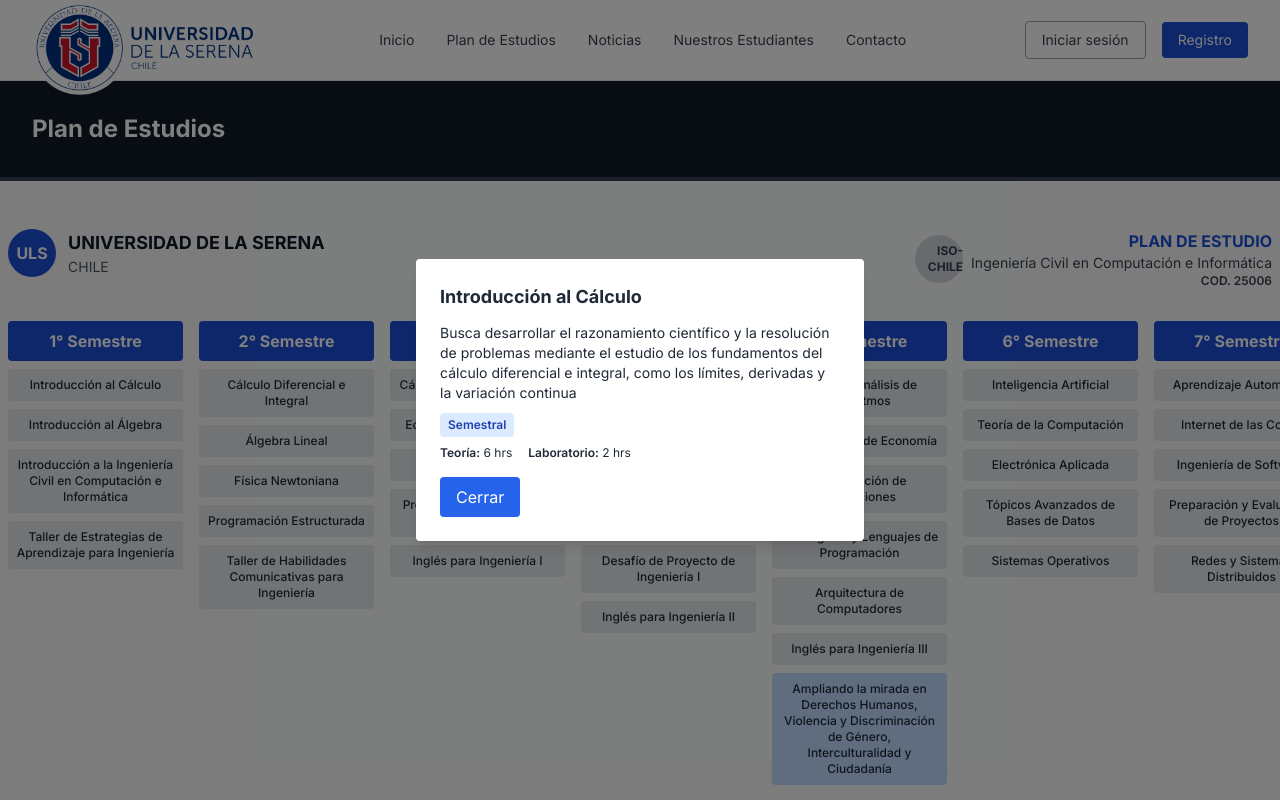
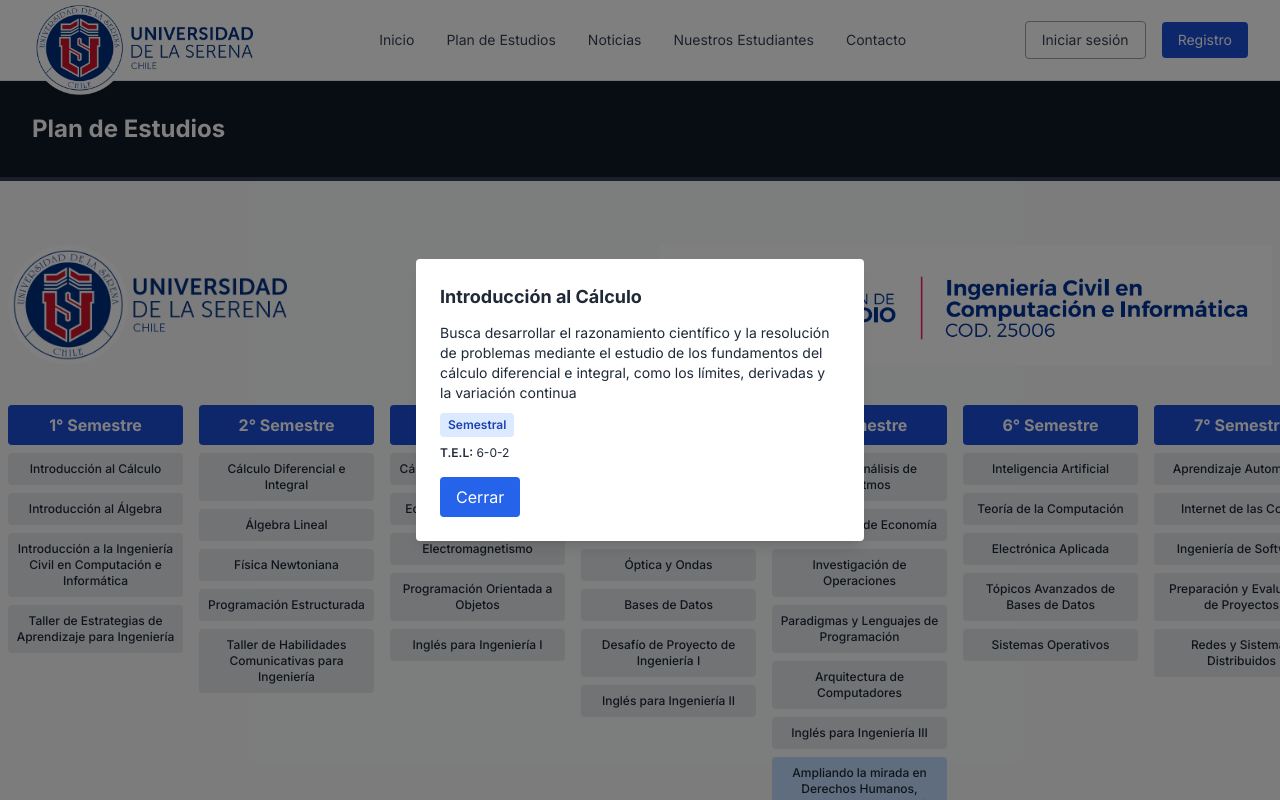
Before and after one commit to Brax05/Propuesta-de-pagina-web-Carrera-de-ingeniera-de-computacion, a React (Vite) app: page /plan-estudios in a window 1280 px wide. Both pictures are taken after a click on the element "Introducción al Cálculo". Shown: the top 800 px of the page. Built offline with nearby package versions, Linux system fonts and the light colour scheme.

Commit message:
Imagenes agregadas en footer y malla curricular interactiva

```diff
--- a/src/pages/PlanEstudios.tsx
+++ b/src/pages/PlanEstudios.tsx
@@ -16,24 +16,231 @@
     { numero: 10, curso: [ 'Taller de Desarrollo III', 'Electivo de Formación Profesional III', 'Electivo de Formación Profesional IV' ] }
   ];
 
-  const cursoInfo: { [k: string]: { descripcion: string, tipo: string, teoria: number, laboratorio: number } } = {
+  const cursoInfo: { [k: string]: { descripcion: string, tipo: string, tel: string } } = {
   'Introducción al Cálculo': {
     descripcion: 'Busca desarrollar el razonamiento científico y la resolución de problemas mediante el estudio de los fundamentos del cálculo diferencial e integral, como los límites, derivadas y la variación continua',
     tipo: 'Semestral',
-    teoria: 6,
-    laboratorio: 2
+    tel: '6-0-2'
   },
   'Introducción al Álgebra': {
-    descripcion: 'Abarca la lógica proposicional, las estructuras algebraicas fundamentales como grupos y anillos, el estudio de los conjuntos numéricos (\(N,Z,Q,R,C\)), funciones (exponenciales, logarítmicas, trigonométricas) y el álgebra lineal',
+    descripcion: 'Abarca la lógica proposicional, las estructuras algebraicas fundamentales como grupos y anillos, el estudio de los conjuntos numéricos (N,Z,Q,R,C), funciones (exponenciales, logarítmicas, trigonométricas) y el álgebra lineal',
     tipo: 'Semestral',
-    teoria: 6,
-    laboratorio: 2
+    tel: '6-0-2'
   },
   'Introducción a la Ingeniería Civil en Computación e Informática': {
     descripcion: 'introduce los fundamentos de la profesión, combinando conocimientos de ciencias básicas, ingeniería y computación.',
     tipo: 'Anual',
-    teoria: 4,
-    laboratorio: 0
+    tel: '4-0-0'
+  },
+  'Taller de Estrategias de Aprendizaje para Ingeniería': {
+    descripcion: 'Experiencia educativa práctica y colaborativa, diseñada para que los estudiantes de ingeniería desarrollen y mejoren sus habilidades de estudio y aprendizaje de forma activa. ',
+    tipo: 'Anual',
+    tel: '0-0-4'
+  },
+  'Cálculo Diferencial e Integral':{
+    descripcion: 'Abarca temas como límites, derivadas e integrales, con aplicaciones en el modelado, optimización y resolución de problemas en áreas como ingeniería y ciencias. ',
+    tipo: 'Semestral',
+    tel: '6-0-0'
+  },
+  'Álgebra Lineal': {
+    descripcion: 'Estudia vectores, matrices, sistemas de ecuaciones lineales, espacios vectoriales y transformaciones lineales.',
+    tipo: 'Semestral',
+    tel: '6-0-0'
+  },
+  'Física Newtoniana': {
+    descripcion: 'El	 estudiante	 es	 introducido	 a	 las	 bases	 de	 la	 física	 newtoniana,	 abarcando desde	los	elementos	básicos	matemáticos hasta	el	planteamiento	de	las	leyes	de	Newton.',
+    tipo: 'Semestral',
+    tel: '6-0-2'
+  },
+  'Programación Estructurada': {
+    descripcion: 'Introduce la lógica de programación y el diseño de algoritmos usando estructuras básicas como secuencia, selección y repetición.',
+    tipo: 'Anual',
+    tel: '4-0-2'
+  },
+  'Taller de Habilidades Comunicativas para Ingeniería':{
+    descripcion: 'Orientada a fortalecer la comunicación oral y escrita en contextos profesionales y tecnológicos.',
+    tipo: 'Anual',
+    tel: '0-0-2'
+  },
+  'Cálculo en Varias Variables': {
+    descripcion: 'Estudia funciones de varias variables y sus aplicaciones. Incluye derivadas parciales, gradientes, optimización multivariable e integración múltiple, enfocándose en resolver problemas propios de la ingeniería y las ciencias.',
+    tipo: 'Semestral',
+    tel: '4-0-0'
+  },
+  'Ecuaciones Diferenciales': {
+    descripcion: 'Dedicada al estudio y solución de ecuaciones diferenciales ordinarias que modelan fenómenos físicos y de ingeniería.',
+    tipo: 'Semestral',
+    tel: '4-0-0'
+  },
+  'Electromagnetismo': {
+    descripcion: 'Aborda los principios del campo eléctrico y magnético, sus interacciones y las leyes fundamentales que los rigen.',
+    tipo: 'Semestral',
+    tel: '4-0-2'
+  },
+  'Programación Orientada a Objetos': {
+    descripcion: 'Introduce el desarrollo de software utilizando el paradigma orientado a objetos. Se estudian conceptos como clases, objetos, encapsulamiento, herencia y polimorfismo, aplicados al diseño de programas modulares y reutilizables.',
+    tipo: 'Anual',
+    tel: '4-0-4'
+  },
+  'Inglés para Ingeniería I': {
+    descripcion: 'Enfocada en desarrollar competencias básicas de comprensión y comunicación en inglés dentro de contextos académicos y técnicos.',
+    tipo: 'Anual',
+    tel: '2-0-2'
+  },
+  'Métodos Numéricos para Ingeniería': {
+    descripcion: 'Aborda técnicas numéricas para resolver problemas matemáticos aplicados a la ingeniería. Incluye métodos de aproximación, solución de ecuaciones, interpolación, derivación e integración numérica, y análisis de errores.',
+    tipo: 'Semestral',
+    tel: '4-0-0'
+  },
+  'Probabilidad y Estadística': {
+    descripcion:'Introduce los fundamentos de probabilidad y el análisis estadístico para modelar, interpretar y tomar decisiones basadas en datos.',
+    tipo: 'Semestral',
+    tel: '4-0-0'
+  },
+  'Óptica y Ondas': {
+    descripcion: 'Estudia el comportamiento de las ondas y los principios fundamentales de la óptica.',
+    tipo: 'Semestral',
+    tel: '4-0-2'
+  },
+  'Bases de Datos': {
+    descripcion: 'Introduce los conceptos fundamentales del diseño, modelación y administración de bases de datos.',
+    tipo: 'Anual',
+    tel: '4-0-2'
+  },
+  'Desafío de Proyecto de Ingeniería I': {
+    descripcion: 'Orientada al desarrollo de un proyecto inicial de ingeniería, donde los estudiantes aplican conocimientos básicos para identificar un problema, proponer soluciones y elaborar un prototipo o informe técnico.',
+    tipo: 'Semestral',
+    tel: '0-0-4'
+  },
+  'Inglés para Ingeniería II': {
+    descripcion: 'Enfocada en fortalecer las habilidades de comprensión y comunicación en inglés en contextos técnicos.',
+    tipo: 'Anual',
+    tel: '2-0-2'
+  },
+  'Diseño y Análisis de Algoritmos': {
+    descripcion: 'Aborda la formulación, optimización y evaluación de algoritmos.',
+    tipo: 'Anual',
+    tel: '4-0-0'
+  },
+  'Fundamentos de Economía': {
+    descripcion: 'Introduce los principios básicos de la economía, incluyendo oferta y demanda, funcionamiento de mercados, costos, producción y toma de decisiones económicas.',
+    tipo: 'Semestral',
+    tel: '4-0-0'
+  },
+  'Investigación de Operaciones': {
+    descripcion: 'Estudia métodos cuantitativos para optimizar procesos y apoyar la toma de decisiones.',
+    tipo: 'Semestral',
+    tel: '4-0-0'
+  },
+  'Paradigmas y Lenguajes de Programación': {
+    descripcion: 'Presenta los principales paradigmas de programación —imperativo, funcional, orientado a objetos y lógico— y sus características.',
+    tipo: 'Anual',
+    tel: '4-0-2'
+  },
+  'Arquitectura de Computadores': {
+    descripcion: 'Estudia la organización interna y el funcionamiento de los computadores.',
+    tipo: 'Anual',
+    tel: '4-0-2'
+  },
+  'Inglés para Ingeniería III': {
+    descripcion: 'Orientada a desarrollar un dominio intermedio del inglés en contextos académicos y profesionales.',
+    tipo: 'Anual',
+    tel: '2-0-2'
+  },
+  'Inteligencia Artificial': {
+    descripcion: 'Introduce los fundamentos y técnicas básicas de la inteligencia artificial.',
+    tipo: 'Anual',
+    tel: '4-0-2'
+  },
+  'Teoría de la Computación': {
+    descripcion: 'Estudia los fundamentos formales de los sistemas computacionales.',
+    tipo: 'Anual',
+    tel: '4-0-2'
+  },
+  'Electrónica Aplicada': {
+    descripcion: 'Estudia el funcionamiento y uso práctico de componentes y circuitos electrónicos.',
+    tipo: 'Anual',
+    tel: '2-0-2'
+  },
+  'Tópicos Avanzados de Bases de Datos': {
+    descripcion: 'Profundiza en conceptos avanzados de gestión y diseño de bases de datos.',
+    tipo: 'Anual',
+    tel: '4-0-2'
+  },
+  'Sistemas Operativos': {
+    descripcion: 'Estudia el funcionamiento interno de los sistemas operativos.',
+    tipo: 'Anual',
+    tel: '4-0-2'
+  },
+  'Aprendizaje Automático': {
+    descripcion: 'Introduce métodos y algoritmos para que los sistemas puedan aprender a partir de datos.',
+    tipo: 'Anual',
+    tel: '4-0-2'
+  },
+  'Internet de las Cosas': {
+    descripcion: 'Estudia los principios, arquitecturas y tecnologías del Internet de las Cosas (IoT).',
+    tipo: 'Anual',
+    tel: '4-0-2'
+  },
+  'Ingeniería de Software': {
+    descripcion: 'Aborda los principios, métodos y herramientas para el desarrollo sistemático de software.',
+    tipo: 'Anual',
+    tel: '4-0-2'
+  },
+  'Preparación y Evaluación de Proyectos': {
+    descripcion: 'Aborda las etapas para formular, analizar y evaluar proyectos de ingeniería.',
+    tipo: 'Semestral',
+    tel: '4-0-0'
+  },
+  'Redes y Sistemas Distribuidos': {
+    descripcion: 'Estudia los principios de comunicación en redes y la arquitectura de sistemas distribuidos.',
+    tipo: 'Anual',
+    tel: '4-0-2'
+  },
+  'Sistemas Inteligentes': {
+    descripcion: 'Estudia técnicas y modelos capaces de resolver problemas complejos de manera autónoma.',
+    tipo: 'Anual',
+    tel: '4-0-2'
+  },
+  'Innovación y Emprendimiento Informático': {
+    descripcion: 'Fomenta la creación de soluciones tecnológicas innovadoras y el desarrollo de iniciativas de emprendimiento en el ámbito informático.',
+    tipo: 'Anual',
+    tel: '2-0-2'
+  },
+  'Taller de Desarrollo I': {
+    descripcion: 'Orientada a la aplicación práctica de fundamentos de programación y desarrollo de software.',
+    tipo: 'Anual',
+    tel: '0-0-4'
+  },
+  'Desafío de Proyecto de Ingeniería II': {
+    descripcion: 'Centrada en el desarrollo avanzado de un proyecto de ingeniería, donde los estudiantes profundizan en el análisis, diseño y validación de soluciones tecnológicas.',
+    tipo: 'Anual',
+    tel: '0-0-4'
+  },
+  'Sistemas de Información': {
+    descripcion: 'Estudia el diseño, implementación y gestión de sistemas que integran tecnología y procesos organizacionales para apoyar la toma de decisiones.',
+    tipo: 'Anual',
+    tel: '2-0-2'
+  },
+  'Gestión de Proyectos Informáticos': {
+    descripcion: 'Aborda metodologías y herramientas para planificar, ejecutar y controlar proyectos de software.',
+    tipo: 'Anual',
+    tel: '4-0-2'
+  },
+  'Informática y Sociedad': {
+    descripcion: 'Analiza el impacto social, ético y legal de las tecnologías de la información.',
+    tipo: 'Anual',
+    tel: '4-0-0'
+  },
+  'Taller de Desarrollo II': {
+    descripcion: 'Orientada al desarrollo de proyectos de software de mayor complejidad, aplicando prácticas avanzadas de diseño, programación, pruebas y documentación.',
+    tipo: 'Anual',
+    tel: '0-0-6'
+  },
+  'Taller de Desarrollo III': {
+    descripcion: 'Enfocada en el desarrollo de soluciones de software completas y profesionales.',
+    tipo: 'Anual',
+    tel: '0-0-6'
   }
 };
 
@@ -104,24 +311,15 @@
           <div className="mb-8 flex flex-col gap-2 items-center lg:items-start lg:flex-row lg:justify-between">
             <div>
               <div className="flex items-center gap-3 mb-2">
-                <div className="w-12 h-12 bg-blue-700 rounded-full flex items-center justify-center">
-                  <span className="text-white font-bold text-base">ULS</span>
-                </div>
                 <div>
-                  <h2 className="text-lg font-bold text-gray-900">UNIVERSIDAD DE LA SERENA</h2>
-                  <p className="text-gray-600 text-sm">CHILE</p>
+                  <img src="/logo.png" alt="Logo ULS" className="h-[120px] w-auto object-contain mt-4" />
                 </div>
               </div>
             </div>
             <div className="text-center lg:text-right">
               <div className="flex items-center gap-2 justify-center lg:justify-end">
-                <div className="w-12 h-12 bg-gray-300 rounded-full flex items-center justify-center">
-                  <span className="text-gray-700 font-bold text-xs">ISO-CHILE</span>
-                </div>
                 <div>
-                  <h3 className="text-base font-bold text-blue-700">PLAN DE ESTUDIO</h3>
-                  <p className="text-gray-700 text-sm">Ingeniería Civil en Computación e Informática</p>
-                  <p className="text-gray-700 font-semibold text-xs">COD. 25006</p>
+                  <img src="/sct.png" alt="Sct ULS" className="h-[120px] w-auto object-contain mt-4" />
                 </div>
               </div>
             </div>
@@ -174,17 +372,12 @@
                   <div>
                     <span className="inline-block mb-2 px-2 py-1 bg-blue-100 text-blue-800 rounded text-xs font-semibold">
                       {cursoInfo[selectedCourse].tipo}
-                    </span>
-                    <div className="flex gap-4 text-xs mb-4">
-                      <div>
-                        <span className="font-semibold text-gray-800">Teoría:</span> {cursoInfo[selectedCourse].teoria} hrs
-                      </div>
-                      <div>
-                        <span className="font-semibold text-gray-800">Laboratorio:</span> {cursoInfo[selectedCourse].laboratorio} hrs
-                      </div>
-                    </div>
-                  </div>
-                )}
+                      </span>
+                      <div className="text-xs mb-4">
+                        <span className="font-semibold text-gray-800">T.E.L:</span> {cursoInfo[selectedCourse].tel}
+                        </div>
+                        </div>
+                      )}
                 <button onClick={closeModal} className="px-4 py-2 bg-blue-600 rounded text-white hover:bg-blue-700">
                   Cerrar
                 </button>
```
Also changed, not shown: src/components/Footerpage.tsx (+2 -6 lines), public/contacto-por-unidades.png (added), public/sct.png (added).
